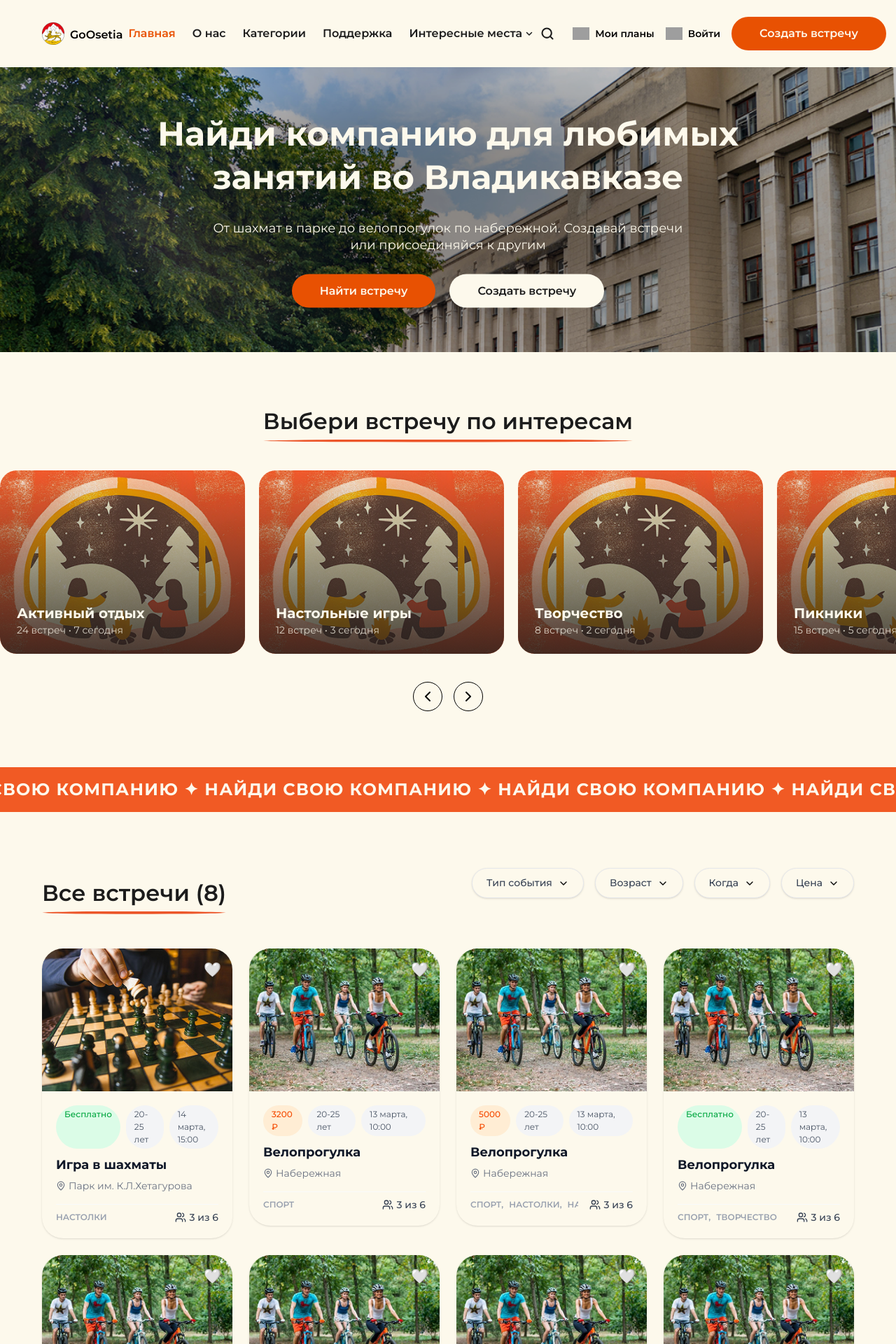
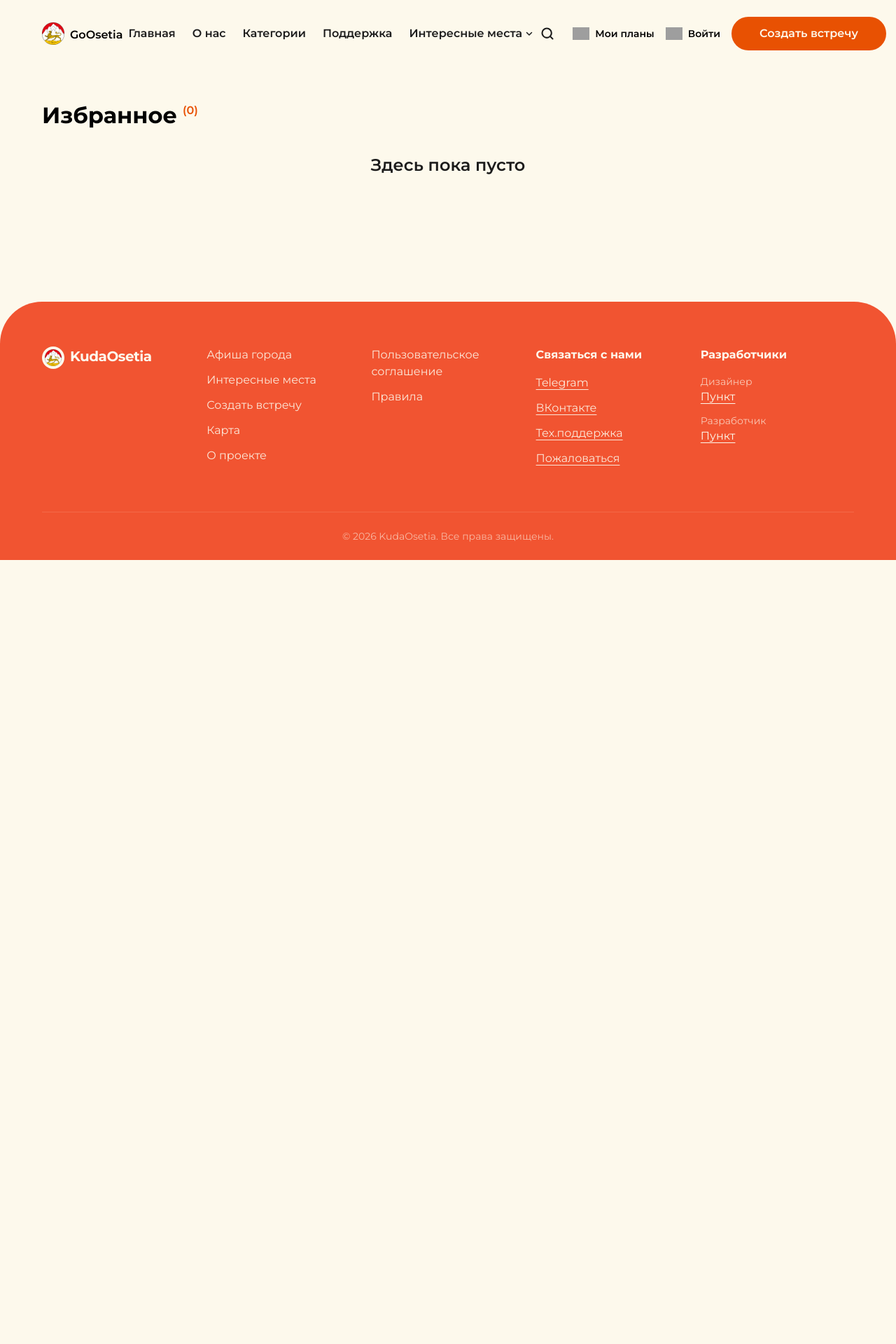
Before and after one commit to ISHADYI/go-osetia, a React (Vite) app: page /plans in a window 1280 px wide. Before the commit this address led to /. Shown: the top 1920 px of the page at 70% size. After the commit the page ends 800 px from the top, so only its background shows below. Built offline with nearby package versions, Linux system fonts and the light colour scheme; grey boxes are pictures that could not be loaded.

Commit message:
feat: Создала страницу "Мои планы", реализовала добавление в избранное

```diff
--- a/src/App.jsx
+++ b/src/App.jsx
@@ -10,15 +10,20 @@ import { HomePage } from "./pages/HomePage.jsx";
 import { EventPage } from "./pages/EventPage.jsx";
 import { OrganizerPage } from "./pages/OrganizerPage.jsx";
 import { AboutUs } from "./pages/AboutUs.jsx";
+import { PlansPage } from "./pages/PlansPage";
+import { FavoritesProvider } from "./context/FavoritesContext";
 
 function App() {
   return (
     <Router>
+      <FavoritesProvider>
+        <div className="flex flex-col min-h-screen">
           <Header />
-      <main className="bg-white">
+          <main className="bg-white flex-1">
             <Routes>
               <Route path="/" element={<HomePage />} />
               <Route path="/about" element={<AboutUs />} />
+              <Route path="/plans" element={<PlansPage />} />
               <Route path="/event/:id" element={<EventPage />} />
               <Route path="/organizer/:id" element={<OrganizerPage />} />
               <Route path="/events/*" element={<HomePage />} />
@@ -26,6 +31,8 @@ function App() {
             </Routes>
           </main>
           <Footer />
+        </div>
+      </FavoritesProvider>
     </Router>
   );
 }
--- a/src/components/AllMeetings.jsx
+++ b/src/components/AllMeetings.jsx
@@ -1,98 +1,10 @@
 import { useState } from "react";
+import { MEETINGS_DATA } from "../data/meetingsData";
 import Container from "./ui/Container";
 import DropDown from "./ui/DropDown";
 import MeetingCard from "./ui/MeetingCard";
 
-const MEETINGS_DATA = [
-  {
-    id: 1,
-    title: "Игра в шахматы",
-    types: ["Настолки"],
-    price: 0,
-    minAge: 40,
-    maxAge: 50,
-    location: "Парк им. К.Л.Хетагурова",
-    date: "14 марта, 15:00",
-    image: "/images/chess.jpg",
-  },
-  {
-    id: 2,
-    title: "Велопрогулка",
-    types: ["Спорт"],
-    price: 3200,
-    minAge: 18,
-    maxAge: 30,
-    location: "Набережная",
-    date: "13 марта, 10:00",
-    image: "/images/bike.jpg",
-  },
-  {
-    id: 3,
-    title: "Велопрогулка",
-    types: ["Спорт", "Настолки", "Настолки", "Настолки", "Настолки"],
-    price: 5000,
-    minAge: 18,
-    maxAge: 30,
-    location: "Набережная",
-    date: "13 марта, 10:00",
-    image: "/images/bike.jpg",
-  },
-  {
-    id: 4,
-    title: "Велопрогулка",
-    types: ["Спорт", "Творчество"],
-    price: 0,
-    minAge: 18,
-    maxAge: 30,
-    location: "Набережная",
-    date: "13 марта, 10:00",
-    image: "/images/bike.jpg",
-  },
-  {
-    id: 5,
-    title: "Велопрогулка",
-    types: ["Творчество"],
-    price: 800,
-    minAge: 18,
-    maxAge: 30,
-    location: "Набережная",
-    date: "13 марта, 10:00",
-    image: "/images/bike.jpg",
-  },
-  {
-    id: 6,
-    title: "Велопрогулка",
-    types: ["Спорт"],
-    price: 500,
-    minAge: 18,
-    maxAge: 30,
-    location: "Набережная",
-    date: "13 марта, 10:00",
-    image: "/images/bike.jpg",
-  },
-  {
-    id: 7,
-    title: "Велопрогулка",
-    types: ["Спорт"],
-    price: 100,
-    minAge: 18,
-    maxAge: 30,
-    location: "Набережная",
-    date: "13 марта, 10:00",
-    image: "/images/bike.jpg",
-  },
-  {
-    id: 8,
-    title: "Велопрогулка",
-    types: ["Спорт"],
-    price: 500,
-    minAge: 18,
-    maxAge: 30,
-    location: "Набережная",
-    date: "13 марта, 10:00",
-    image: "/images/bike.jpg",
-  },
-];
+
 
 export function AllMeetings() {
   const [selectedTypes, setSelectedTypes] = useState([]);
--- a/src/components/Header.jsx
+++ b/src/components/Header.jsx
@@ -41,7 +41,6 @@ export function Header() {
 
   return (
     <div className="relative z-100 bg-white">
-      {/* фон при открытом поиске */}
       <div
         className={`fixed inset-0 bg-black/40 backdrop-blur-[2px] transition-all duration-300 ${
           isSearchActive ? "opacity-100 visible" : "opacity-0 invisible"
@@ -51,7 +50,6 @@ export function Header() {
 
       <Container>
         <header className="relative flex items-center justify-between py-6">
-          {/* ЛЕВАЯ ЧАСТЬ: ЛОГО + НАВИГАЦИЯ */}
           <div
             className={`flex items-center gap-10 transition-all duration-300 ${
               isSearchActive
@@ -119,7 +117,6 @@ export function Header() {
             </nav>
           </div>
 
-          {/* ПОИСКОВАЯ СТРОКА ПО ЦЕНТРУ (всплывает на всю ширину между лого и кнопками) */}
           <div
             className={`absolute left-1/2 -translate-x-1/2 w-full max-w-[650px] transition-all duration-500 ease-out z-50 px-4 ${
               isSearchActive
@@ -159,7 +156,6 @@ export function Header() {
             </div>
           </div>
 
-          {/* ПРАВАЯ ЧАСТЬ: КНОПКИ ДЕЙСТВИЙ */}
           <div className="flex items-center gap-4 z-10 flex-shrink-0">
             {!isSearchActive && (
               <button
@@ -178,7 +174,7 @@ export function Header() {
               }`}
             >
               <ButtonLink
-                href="/plans"
+                to="/plans"
                 text="Мои планы"
                 icon={heartIcon}
                 variant="header"
--- a/src/components/ui/ButtonLink.jsx
+++ b/src/components/ui/ButtonLink.jsx
@@ -1,4 +1,8 @@
-export default function ButtonLink({ href, text, icon, variant, onClick }) {
+import { Link } from "react-router-dom";
+
+export default function ButtonLink({ to, href, text, icon, variant, onClick }) {
+  const targetPath = to || href;
+
   const baseStyles =
     "flex font-inherit items-center gap-2 font-semibold transition-all duration-300 active:scale-95";
 
@@ -15,15 +19,27 @@ export default function ButtonLink({ href, text, icon, variant, onClick }) {
       "text-[14px] font-bold hover:text-[#F15431] transition-colors font-bold",
   };
 
-  return (
-    <a
-      onClick={onClick}
-      className={`${baseStyles} ${variants[variant]} cursor-pointer`}
-    >
+  const combinedClasses = `${baseStyles} ${variants[variant]}`;
+
+  const renderContent = () => (
+    <>
       {icon && (
         <img src={icon} alt="иконка" className="w-6 h-6 object-contain" />
       )}
       <span>{text}</span>
-    </a>
+    </>
+  );
+
+  if (targetPath) {
+    return (
+      <Link to={targetPath} className={combinedClasses}>
+        {renderContent()}
+      </Link>
+    );
+  }
+  return (
+    <button onClick={onClick} className={combinedClasses} type="button">
+      {renderContent()}
+    </button>
   );
 }
--- a/src/components/ui/MeetingCard.jsx
+++ b/src/components/ui/MeetingCard.jsx
@@ -1,6 +1,8 @@
+// src/components/ui/MeetingCard.jsx
 import { Link } from "react-router-dom";
 import React from "react";
-import { MapPin, Users } from "lucide-react";
+import { MapPin, Users, Heart } from "lucide-react";
+import { useFavorites } from "../../context/FavoritesContext";
 
 export default function MeetingCard({
   id,
@@ -11,24 +13,46 @@ export default function MeetingCard({
   image,
   types,
 }) {
+  const { isFavorite, toggleFavorite } = useFavorites();
+  const favorite = isFavorite(id);
+
   return (
-    <Link to={`/event/${id}`} className="group no-underline block h-full">
-      <div className="bg-white rounded-[30px] overflow-hidden shadow-sm hover:shadow-md transition-shadow group cursor-pointer">
+    <div className="bg-white rounded-[22px] overflow-hidden shadow-sm hover:shadow-md transition-shadow flex flex-col h-full">
       <div className="relative aspect-4/3 overflow-hidden">
+        <Link to={`/event/${id}`} className="block w-full h-full group">
           <img
             src={image}
             alt={title}
             className="w-full h-full object-cover group-hover:scale-105 transition-transform duration-500"
           />
-          <button className="absolute top-4 right-4">
-            <span className="text-xl">🤍</span>
+        </Link>
+
+        <button
+          onClick={() => toggleFavorite(id)}
+          className={`absolute top-4 right-4 p-2 rounded-full backdrop-blur-md transition-all cursor-pointer z-10 ${
+            favorite
+              ? "bg-white text-orange"
+              : "bg-white/20 text-white hover:bg-white/40"
+          }`}
+        >
+          <Heart
+            size={20}
+            fill={favorite ? "currentColor" : "none"}
+            stroke="currentColor"
+            strokeWidth={2.5}
+          />
         </button>
       </div>
 
-        <div className="p-5">
-          <div className="flex gap-2 mb-3">
+      <div className="p-5 flex flex-col flex-1 justify-between">
+        <div>
+          <div className="flex flex-wrap gap-2 mb-3">
             <span
-              className={`px-3 py-1 rounded-full text-[12px] font-medium ${price === 0 ? "bg-green-100 text-green-600" : "bg-orange-100 text-orange-600"}`}
+              className={`px-3 py-1 rounded-full text-[12px] font-medium ${
+                price === 0
+                  ? "bg-green-100 text-green-600"
+                  : "bg-orange-100 text-orange-600"
+              }`}
             >
               {price === 0 ? "Бесплатно" : `${price} ₽`}
             </span>
@@ -40,27 +64,21 @@ export default function MeetingCard({
             </span>
           </div>
 
-          <h3 className="text-lg font-bold text-gray-900 leading-tight mb-2">
+          <Link
+            to={`/event/${id}`}
+            className="text-lg font-bold text-gray-900 leading-tight mb-2 block hover:text-orange transition-colors no-underline"
+          >
             {title}
-          </h3>
+          </Link>
 
           <div className="flex items-center gap-1 text-gray-500 text-sm mb-4">
             <MapPin size={14} />
             <span className="truncate">{location}</span>
           </div>
+        </div>
 
-          {/* <div className="flex justify-between items-center pt-2 border-t border-gray-50">
-          <span className="text-xs text-gray-400 uppercase font-semibold">
-            {types && types.length > 0 ? types[0] : "Встреча"}
-          </span>
-          <div className="flex items-center gap-1 text-gray-700 font-medium">
-            <Users size={16} />
-            <span className="text-sm">3 из 6</span>
-          </div>
-        </div> */}
-
-          <div className="flex justify-between items-center pt-2 border-t border-gray-50 gap-4">
-            <div className="flex gap-2 overflow-hidden items-center">
+        <div className="flex justify-between items-center pt-3 border-t border-gray-50 gap-4 mt-auto">
+          <div className="flex gap-1 overflow-hidden items-center">
             {types &&
               types.map((t, index) => (
                 <span
@@ -80,6 +98,5 @@ export default function MeetingCard({
         </div>
       </div>
     </div>
-    </Link>
   );
 }
--- /dev/null
+++ b/src/context/FavoritesContext.jsx
@@ -0,0 +1,32 @@
+import React, { createContext, useContext, useState, useEffect } from "react";
+
+const FavoritesContext = createContext();
+
+export function FavoritesProvider({ children }) {
+  const [favorites, setFavorites] = useState(() => {
+    const saved = localStorage.getItem("go_ossetia_favorites");
+    return saved ? JSON.parse(saved) : [];
+  });
+
+  useEffect(() => {
+    localStorage.setItem("go_ossetia_favorites", JSON.stringify(favorites));
+  }, [favorites]);
+
+  const toggleFavorite = (id) => {
+    setFavorites((prev) =>
+      prev.includes(id) ? prev.filter((favId) => favId !== id) : [...prev, id],
+    );
+  };
+
+  const isFavorite = (id) => favorites.includes(id);
+
+  return (
+    <FavoritesContext.Provider
+      value={{ favorites, toggleFavorite, isFavorite }}
+    >
+      {children}
+    </FavoritesContext.Provider>
+  );
+}
+
+export const useFavorites = () => useContext(FavoritesContext);
--- /dev/null
+++ b/src/data/meetingsData.js
@@ -0,0 +1,90 @@
+export const MEETINGS_DATA = [
+  {
+    id: 1,
+    title: "Игра в шахматы",
+    types: ["Настолки"],
+    price: 0,
+    minAge: 40,
+    maxAge: 50,
+    location: "Парк им. К.Л.Хетагурова",
+    date: "14 марта, 15:00",
+    image: "/images/chess.jpg",
+  },
+  {
+    id: 2,
+    title: "Велопрогулка",
+    types: ["Спорт"],
+    price: 3200,
+    minAge: 18,
+    maxAge: 30,
+    location: "Набережная",
+    date: "13 марта, 10:00",
+    image: "/images/bike.jpg",
+  },
+  {
+    id: 3,
+    title: "Велопрогулка",
+    types: ["Спорт", "Настолки", "Настолки", "Настолки", "Настолки"],
+    price: 5000,
+    minAge: 18,
+    maxAge: 30,
+    location: "Набережная",
+    date: "13 марта, 10:00",
+    image: "/images/bike.jpg",
+  },
+  {
+    id: 4,
+    title: "Велопрогулка",
+    types: ["Спорт", "Творчество"],
+    price: 0,
+    minAge: 18,
+    maxAge: 30,
+    location: "Набережная",
+    date: "13 марта, 10:00",
+    image: "/images/bike.jpg",
+  },
+  {
+    id: 5,
+    title: "Велопрогулка",
+    types: ["Творчество"],
+    price: 800,
+    minAge: 18,
+    maxAge: 30,
+    location: "Набережная",
+    date: "13 марта, 10:00",
+    image: "/images/bike.jpg",
+  },
+  {
+    id: 6,
+    title: "Велопрогулка",
+    types: ["Спорт"],
+    price: 500,
+    minAge: 18,
+    maxAge: 30,
+    location: "Набережная",
+    date: "13 марта, 10:00",
+    image: "/images/bike.jpg",
+  },
+  {
+    id: 7,
+    title: "Велопрогулка",
+    types: ["Спорт"],
+    price: 100,
+    minAge: 18,
+    maxAge: 30,
+    location: "Набережная",
+    date: "13 марта, 10:00",
+    image: "/images/bike.jpg",
+  },
+  {
+    id: 8,
+    title: "Велопрогулка",
+    types: ["Спорт"],
+    price: 500,
+    minAge: 18,
+    maxAge: 30,
+    location: "Набережная",
+    date: "13 марта, 10:00",
+    image: "/images/bike.jpg",
+  },
+];
--- /dev/null
+++ b/src/pages/PlansPage.jsx
@@ -0,0 +1,37 @@
+import React from "react";
+import Container from "../components/ui/Container";
+import MeetingCard from "../components/ui/MeetingCard";
+import { useFavorites } from "../context/FavoritesContext";
+import { MEETINGS_DATA } from "../data/meetingsData";
+import { Heart } from "lucide-react";
+
+export function PlansPage() {
+  const { favorites } = useFavorites();
+
+  const favoriteMeetings = MEETINGS_DATA.filter((meeting) =>
+    favorites.includes(meeting.id),
+  );
+
+  return (
+    <div className="mt-12.5 mb-25">
+      <Container>
+        <div className="flex gap-2 mb-10">
+          <h2 className="font-bold">Избранное</h2>
+          <p className="text-orange size-3 font-semibold">
+            ({favoriteMeetings.length})
+          </p>
+        </div>
+
+        {favoriteMeetings.length === 0 ? (
+          <h3 className="text-black text-center">Здесь пока пусто</h3>
+        ) : (
+          <div className="grid grid-cols-1 sm:grid-cols-2 lg:grid-cols-4 gap-6">
+            {favoriteMeetings.map((meeting) => (
+              <MeetingCard key={meeting.id} {...meeting} />
+            ))}
+          </div>
+        )}
+      </Container>
+    </div>
+  );
+}
```
Also changed, not shown: src/components/ui/OfficialPosterCard.jsx (+4 -4 lines), 1 other file (tests, documents, lock files or other folders). Lines whose indentation alone changed are shown as unchanged.
